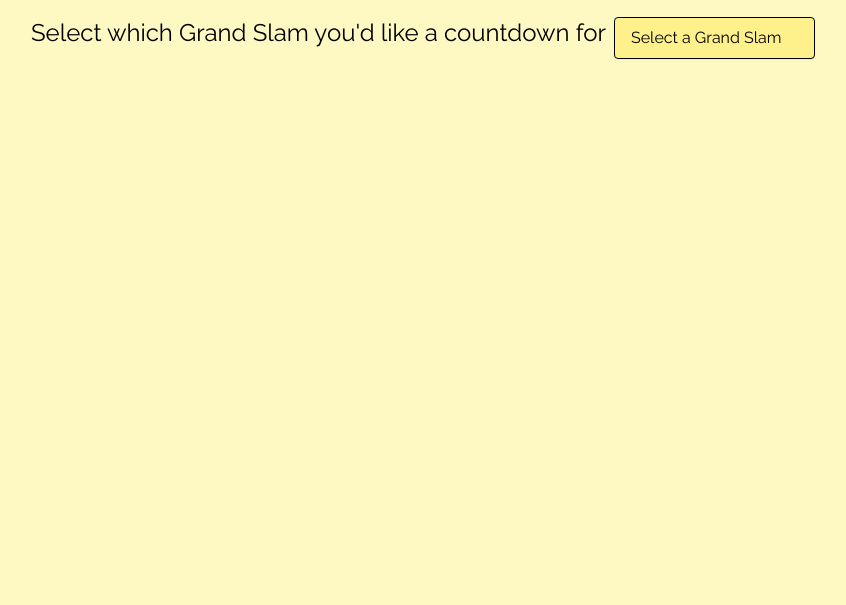
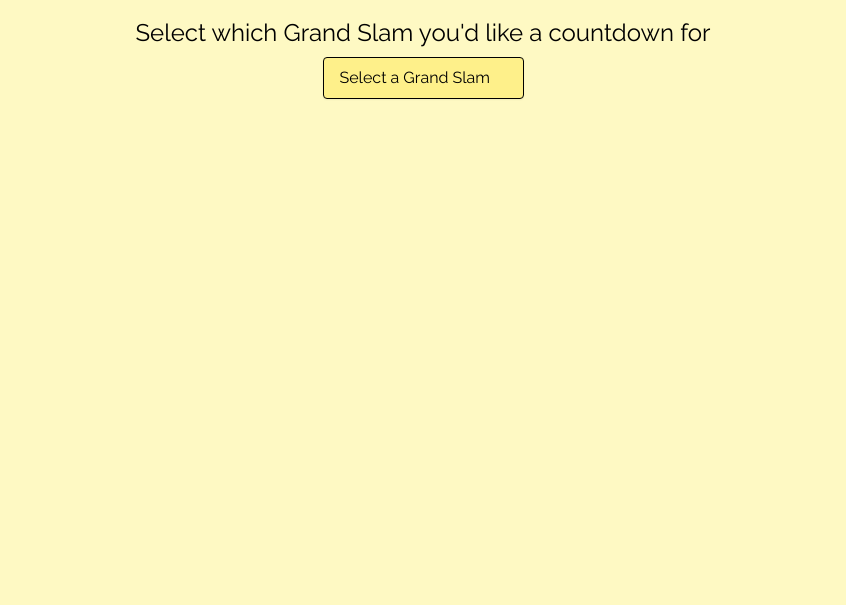
Before and after one commit to nicm42/grand-slam-countdown, a website built with Vite: page index.html in a window 1280 px wide. Shown: the part 195-800 px from the top of the page, without its empty margins (217-1063 px from the left). Built offline with nearby package versions, Linux system fonts and the light colour scheme; files whose address does not match are found by name.

Commit message:
Moved dropdown to be on its own row

```diff
--- a/index.html
+++ b/index.html
@@ -23,7 +23,7 @@
       <h1 class="mb-8 text-3xl">
         How long until the next Grand Slam this year?
       </h1>
-      <div class="mb-8 flex flex-wrap justify-center gap-2">
+      <div class="mb-8 flex flex-col items-center gap-2">
         <label for="slams" class="text-2xl peer"
           >Select which Grand Slam you'd like a countdown for</label
         >
```
